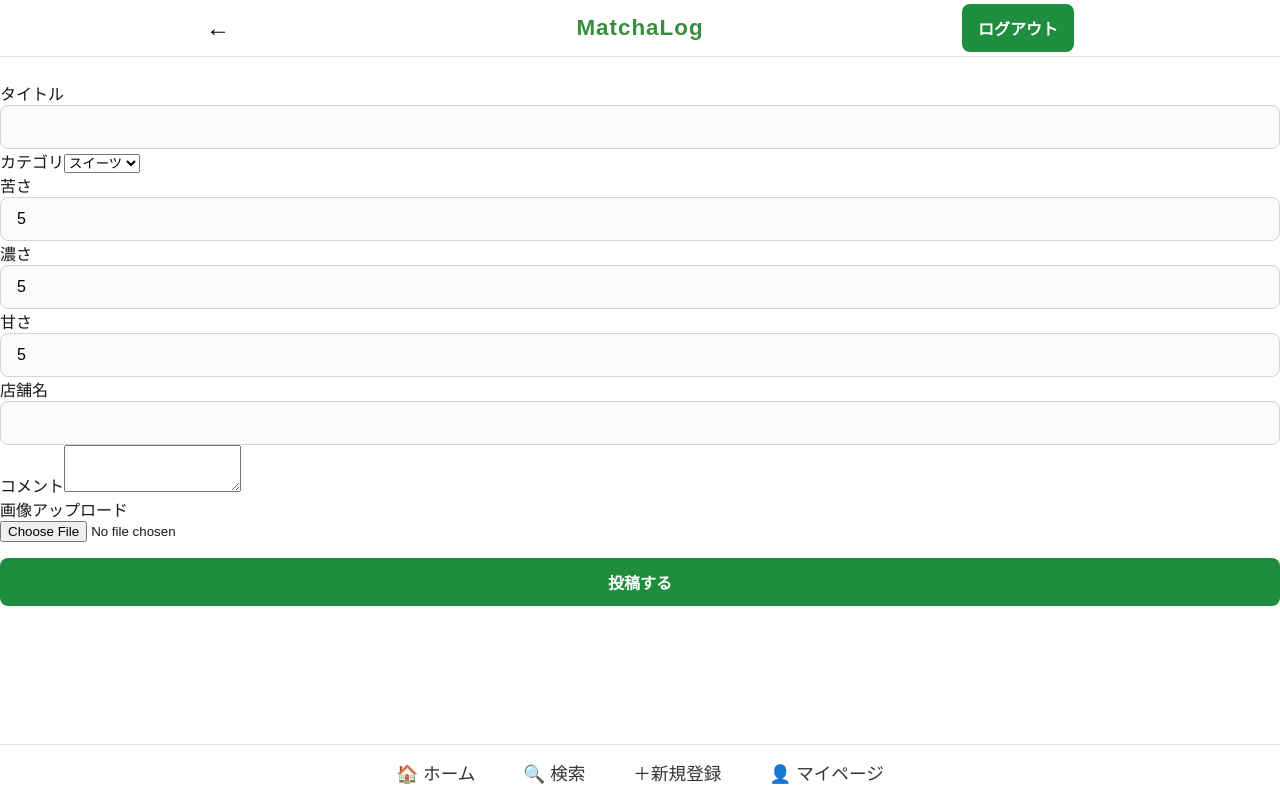
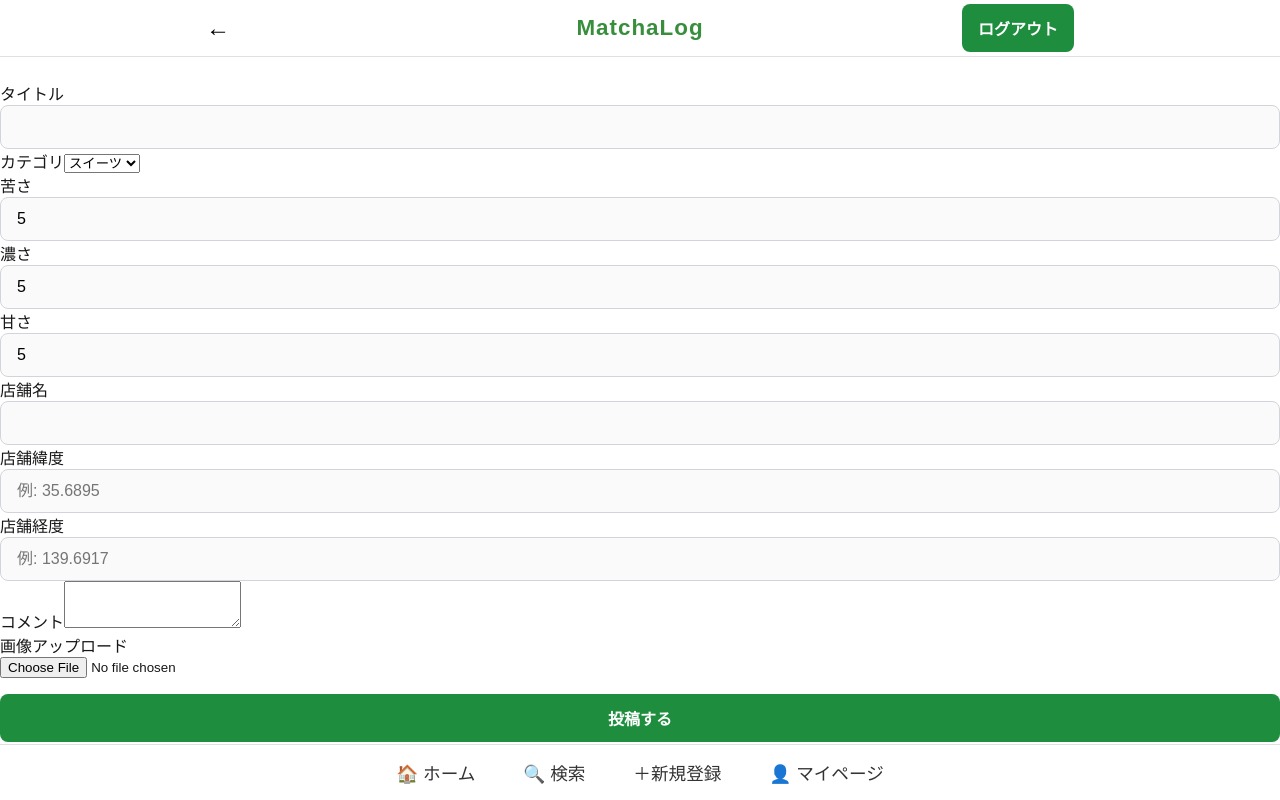
Before and after one commit to u5u5u5u/matcha_log, a Next.js app: page /post/new in a window 1280 px wide. Built offline with nearby package versions, Linux system fonts and the light colour scheme.

Commit message:
新規登録時に店舗の座標を入力

```diff
--- a/src/components/post/new/PostFormClient.tsx
+++ b/src/components/post/new/PostFormClient.tsx
@@ -179,6 +179,32 @@ export default function PostFormClient({ initialForm, onSubmit }: Props) {
           onChange={handleChange}
         />
       </div>
+      <div className={styles.fieldRow}>
+        <div className={styles.field}>
+          <label htmlFor="shopLat">店舗緯度</label>
+          <Input
+            id="shopLat"
+            name="shopLat"
+            type="number"
+            step="any"
+            value={form.shopLat}
+            onChange={handleChange}
+            placeholder="例: 35.6895"
+          />
+        </div>
+        <div className={styles.field}>
+          <label htmlFor="shopLng">店舗経度</label>
+          <Input
+            id="shopLng"
+            name="shopLng"
+            type="number"
+            step="any"
+            value={form.shopLng}
+            onChange={handleChange}
+            placeholder="例: 139.6917"
+          />
+        </div>
+      </div>
       <div className={styles.field}>
         <label htmlFor="comment">コメント</label>
         <textarea
```
